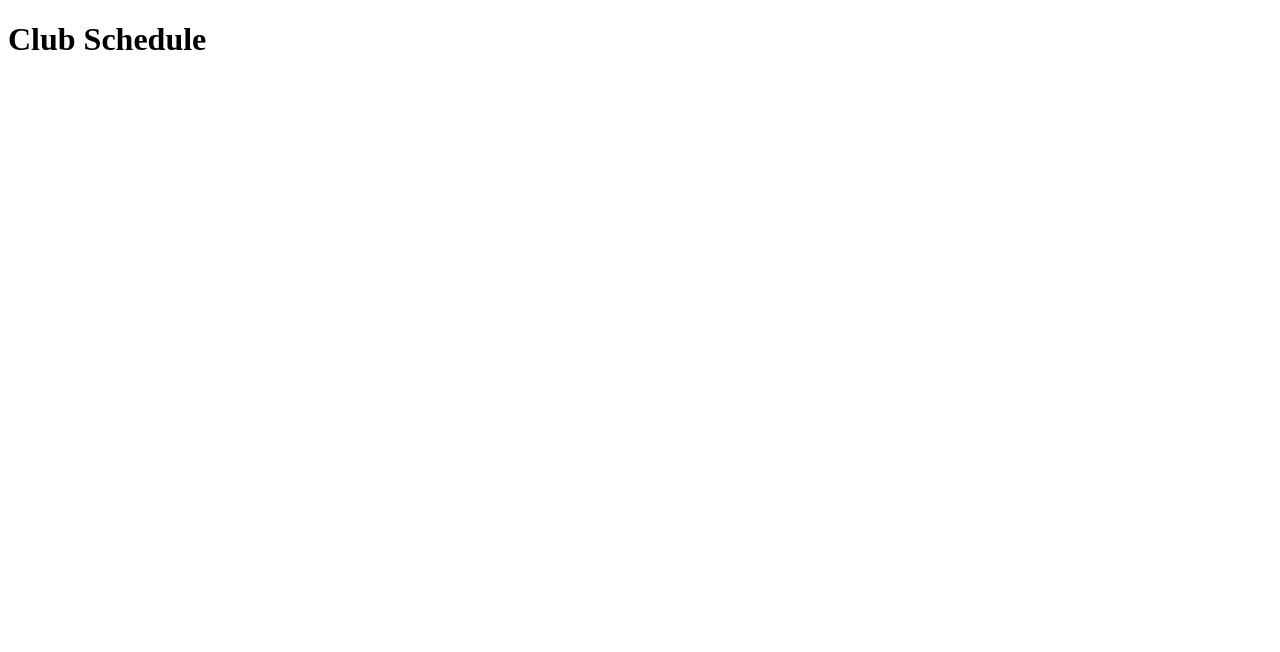
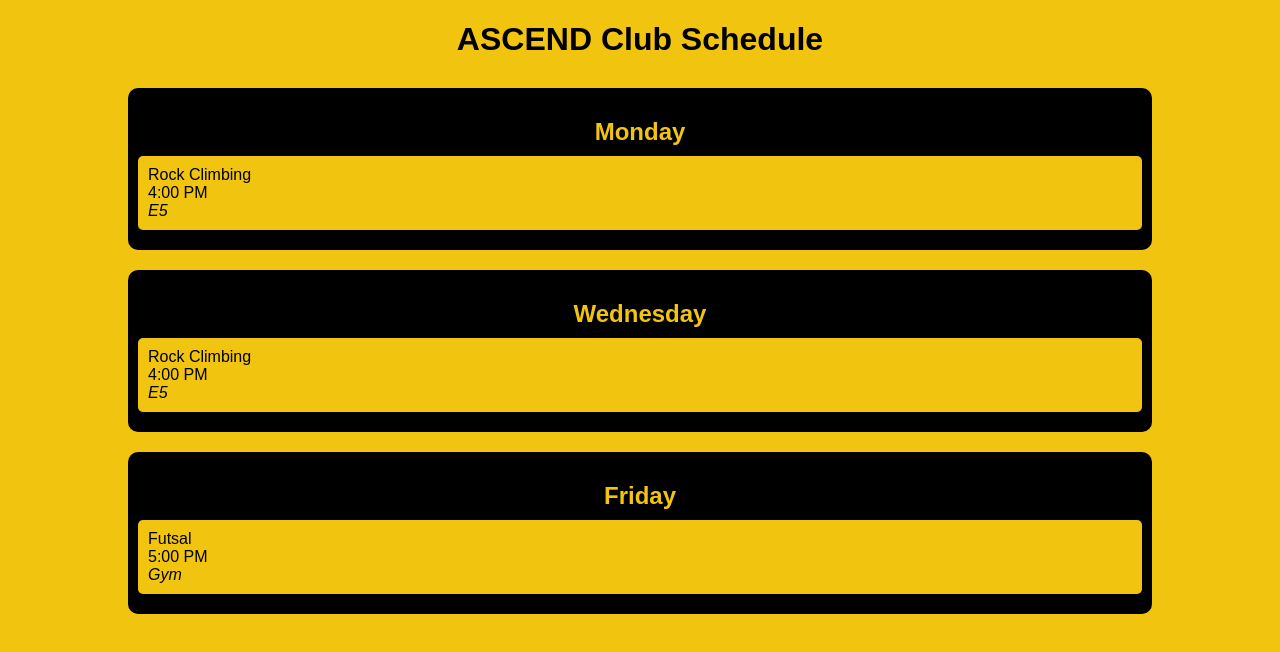
Before and after one commit to qu4ntx/ascend.sched, a plain HTML site: page index.html in a window 1280 px wide. Drawn offline with Linux system fonts and the light colour scheme; no server answers.

Commit message:
Update index.html

```diff
--- a/index.html
+++ b/index.html
@@ -3,32 +3,139 @@
 <head>
     <meta charset="UTF-8">
     <meta name="viewport" content="width=device-width, initial-scale=1.0">
-    <title>Club Schedule</title>
+    <title>ASCEND Club Schedule</title>
+    <style>
+        body {
+            background-color: #F1C40F; /* Club's yellow */
+            color: black;
+            font-family: Arial, sans-serif;
+            margin: 0;
+            padding: 0;
+        }
+
+        .container {
+            width: 80%;
+            margin: 20px auto;
+        }
+
+        .header {
+            text-align: center;
+            margin-bottom: 30px;
+        }
+
+        .day-container {
+            background-color: black;
+            color: #F1C40F;
+            margin-bottom: 20px;
+            padding: 10px;
+            border-radius: 10px;
+        }
+
+        .day-title {
+            font-size: 24px;
+            font-weight: bold;
+            margin-bottom: 10px;
+            text-align: center;
+        }
+
+        .schedule-item {
+            background-color: #F1C40F;
+            color: black;
+            margin: 10px 0;
+            padding: 10px;
+            border-radius: 5px;
+        }
+
+        .schedule-item p {
+            margin: 0;
+        }
+
+        .schedule-item .location {
+            font-style: italic;
+        }
+
+        .no-schedule {
+            font-size: 18px;
+            color: #333;
+        }
+    </style>
 </head>
 <body>
-    <h1>Club Schedule</h1>
+
+<div class="container">
+    <div class="header">
+        <h1>ASCEND Club Schedule</h1>
+    </div>
     <div id="schedule"></div>
+</div>
 
-    <script>
-        const CSV_URL = 'https://docs.google.com/spreadsheets/d/e/2PACX-1vT5U-kYeEl5v6E7sKY2lwFprx9hkxmmWnuOvqkAWpqpyqaVwXAiblbw9Vz_pYewKuH95k10O_yA1hkH/pub?gid=0&single=true&output=csv';
+<script>
+    const scheduleData = [
+        {
+            day: "Monday",
+            schedules: [
+                { name: "Rock Climbing", time: "4:00 PM", location: "E5" },
+                { name: "", time: "", location: "" },
+                { name: "", time: "", location: "" }
+            ]
+        },
+        {
+            day: "Wednesday",
+            schedules: [
+                { name: "Rock Climbing", time: "4:00 PM", location: "E5" }
+            ]
+        },
+        {
+            day: "Friday",
+            schedules: [
+                { name: "Futsal", time: "5:00 PM", location: "Gym" }
+            ]
+        }
+    ];
 
-        fetch(CSV_URL)
-            .then(response => response.text())
-            .then(csv => {
-                const rows = csv.split('\n');
-                let tableHTML = '<table border="1">';
-                rows.forEach(row => {
-                    const cells = row.split(',');
-                    tableHTML += '<tr>';
-                    cells.forEach(cell => {
-                        tableHTML += `<td>${cell}</td>`;
-                    });
-                    tableHTML += '</tr>';
-                });
-                tableHTML += '</table>';
-                document.getElementById('schedule').innerHTML = tableHTML;
-            })
-            .catch(error => console.error('Error fetching data:', error));
-    </script>
+    function renderSchedule() {
+        const container = document.getElementById('schedule');
+        scheduleData.forEach(dayData => {
+            const dayContainer = document.createElement('div');
+            dayContainer.classList.add('day-container');
+
+            const dayTitle = document.createElement('h2');
+            dayTitle.classList.add('day-title');
+            dayTitle.innerText = dayData.day;
+            dayContainer.appendChild(dayTitle);
+
+            let previousLocation = '';
+            dayData.schedules.forEach(schedule => {
+                if (schedule.name !== "" && schedule.time !== "") {
+                    const scheduleItem = document.createElement('div');
+                    scheduleItem.classList.add('schedule-item');
+
+                    const name = document.createElement('p');
+                    name.innerText = schedule.name;
+                    scheduleItem.appendChild(name);
+
+                    const time = document.createElement('p');
+                    time.innerText = schedule.time;
+                    scheduleItem.appendChild(time);
+
+                    if (schedule.location !== previousLocation) {
+                        const location = document.createElement('p');
+                        location.classList.add('location');
+                        location.innerText = schedule.location;
+                        scheduleItem.appendChild(location);
+                        previousLocation = schedule.location;
+                    }
+
+                    dayContainer.appendChild(scheduleItem);
+                }
+            });
+
+            container.appendChild(dayContainer);
+        });
+    }
+
+    document.addEventListener('DOMContentLoaded', renderSchedule);
+</script>
+
 </body>
 </html>
```
